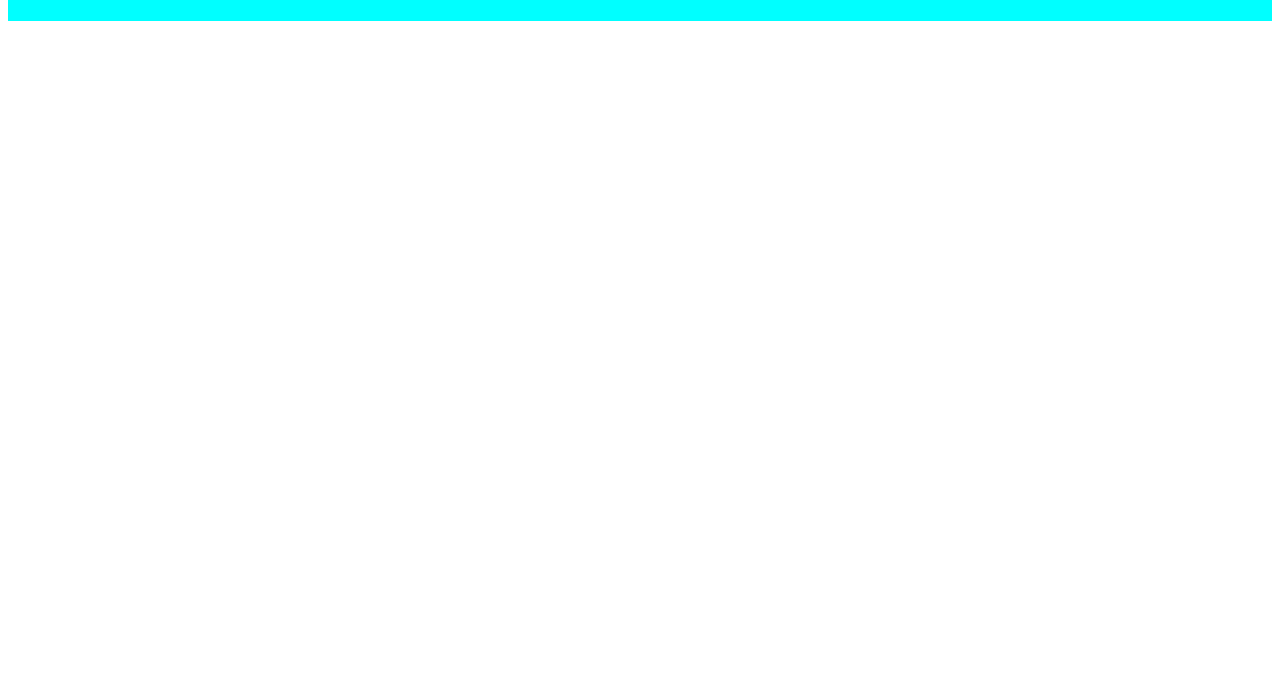
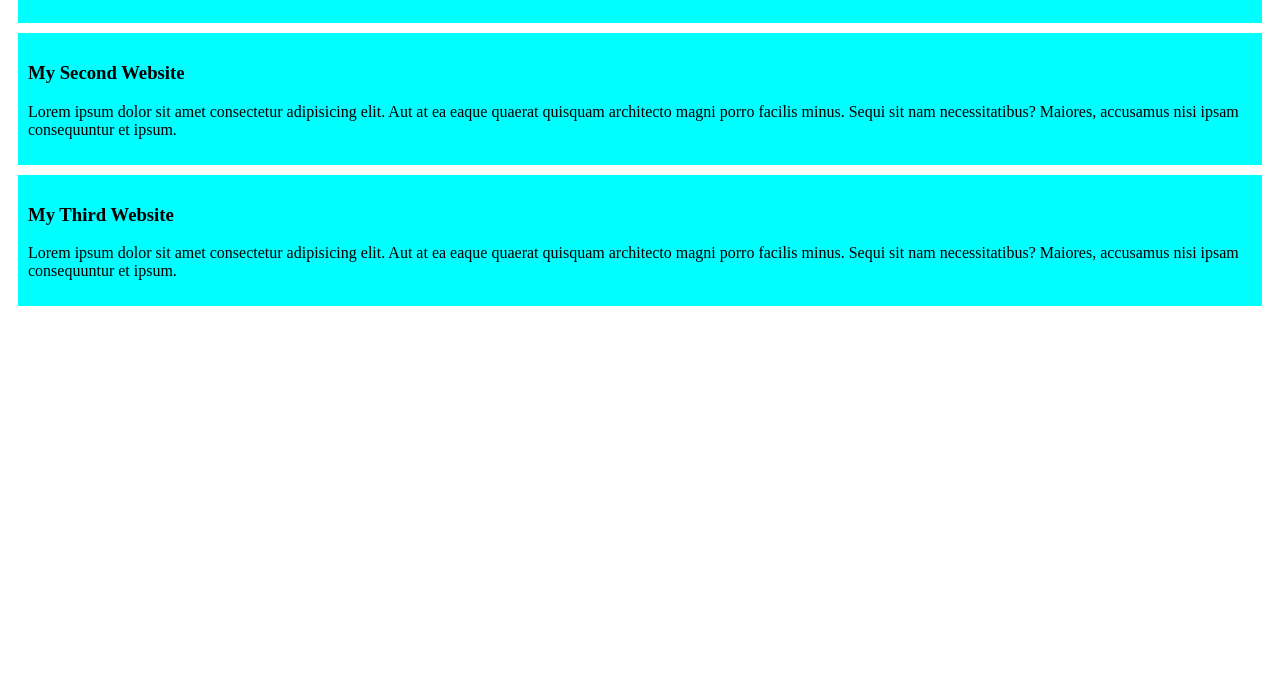
Before and after one commit to MuradAhmedTahmim/my-first-website, a plain HTML site: page index.html in a window 1280 px wide. Shown: the part 118-800 px from the top of the page. Drawn offline with Linux system fonts and the light colour scheme.

Commit message:
added second and third blog

```diff
--- a/index.html
+++ b/index.html
@@ -15,6 +15,18 @@
             porro
             facilis minus. Sequi sit nam necessitatibus? Maiores, accusamus nisi ipsam consequuntur et ipsum.</p>
     </div>
+    <div>
+        <h3>My Second Website</h3>
+        <p>Lorem ipsum dolor sit amet consectetur adipisicing elit. Aut at ea eaque quaerat quisquam architecto magni
+            porro
+            facilis minus. Sequi sit nam necessitatibus? Maiores, accusamus nisi ipsam consequuntur et ipsum.</p>
+    </div>
+    <div>
+        <h3>My Third Website</h3>
+        <p>Lorem ipsum dolor sit amet consectetur adipisicing elit. Aut at ea eaque quaerat quisquam architecto magni
+            porro
+            facilis minus. Sequi sit nam necessitatibus? Maiores, accusamus nisi ipsam consequuntur et ipsum.</p>
+    </div>
 </body>
 
 </html>
--- a/styles/blog.css
+++ b/styles/blog.css
@@ -1,4 +1,5 @@
 div{
     background-color: aqua;
     padding: 10px;
+    margin: 10px;
 }
```
